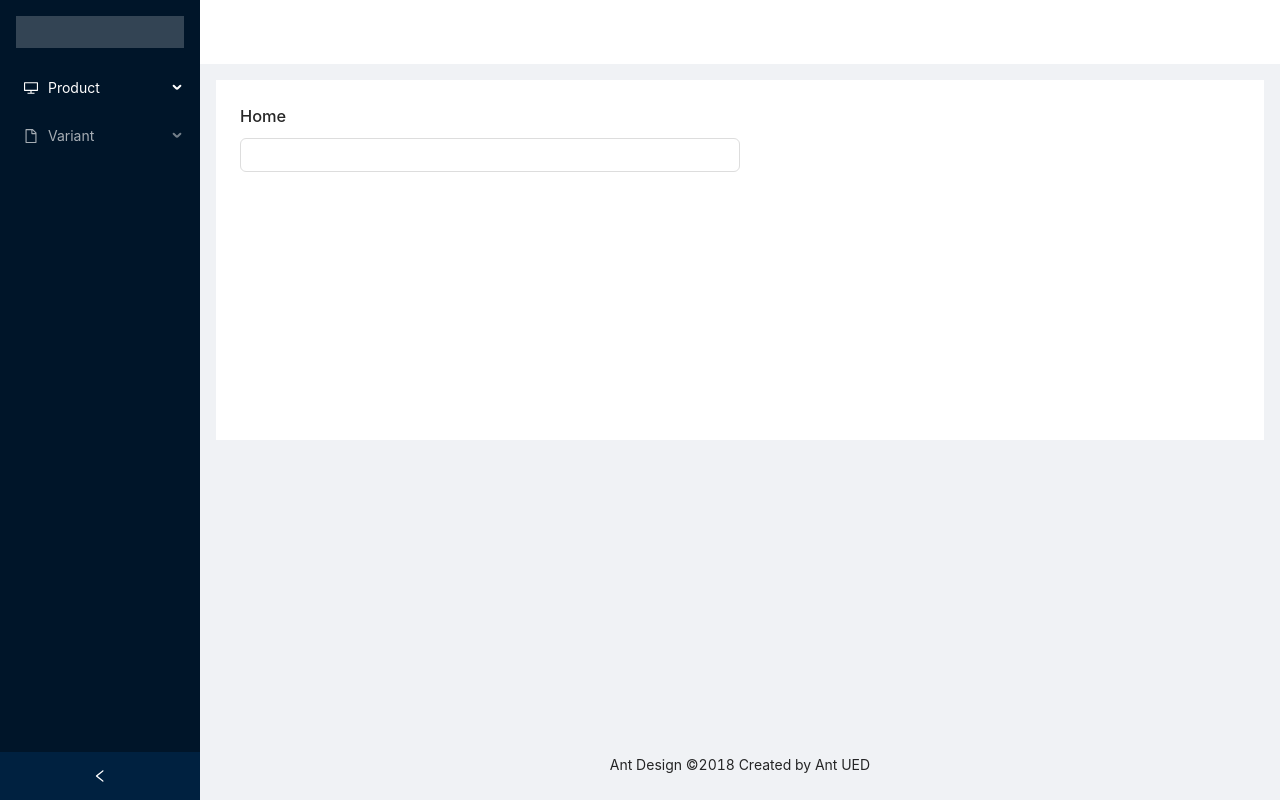
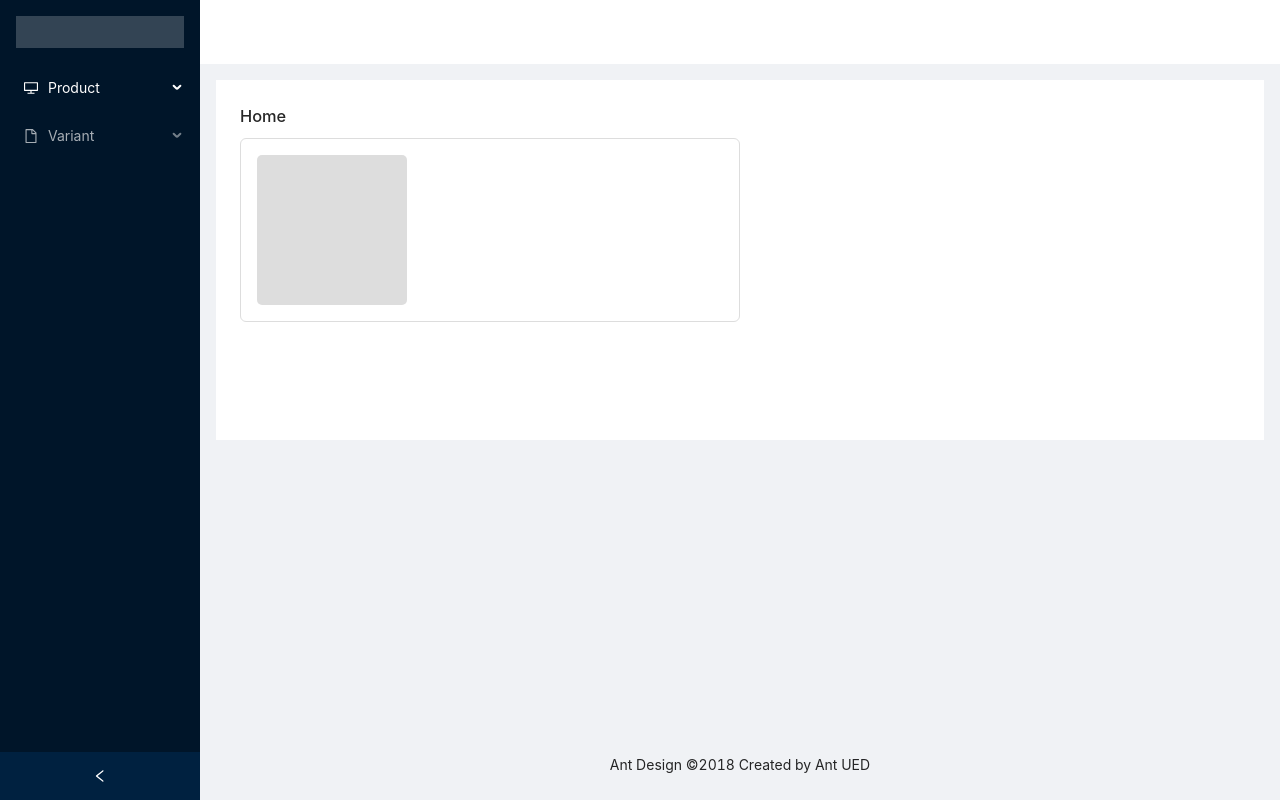
Before and after one commit to aryadi/quick-cms, a React (Create React App) app: page / in a window 1280 px wide. Built offline with nearby package versions, Linux system fonts and the light colour scheme.

Commit message:
image placeholder added

```diff
--- /dev/null
+++ b/src/components/image/Image.jsx
@@ -0,0 +1,11 @@
+import React from 'react'
+import './image.css'
+
+function Image(props) {
+
+  return (
+    <div className="image"></div>
+  )
+}
+
+export default Image
--- /dev/null
+++ b/src/components/image/image.css
@@ -0,0 +1,10 @@
+* {
+  box-sizing: border-box;
+}
+
+.image {
+  width: 150px;
+  height: 150px;
+  background-color: #ddd;
+  border-radius: 5px;
+}
--- a/src/pages/Home/index.jsx
+++ b/src/pages/Home/index.jsx
@@ -1,12 +1,14 @@
 import React from 'react'
 import Container from '../../components/container/Container'
+import Image from '../../components/image/Image'
 
 function Home() {
-
   return (
     <>
-    <h1>Home</h1>
-    <Container/>
+      <h1>Home</h1>
+      <Container>
+        <Image />
+      </Container>
     </>
   )
 }
```
